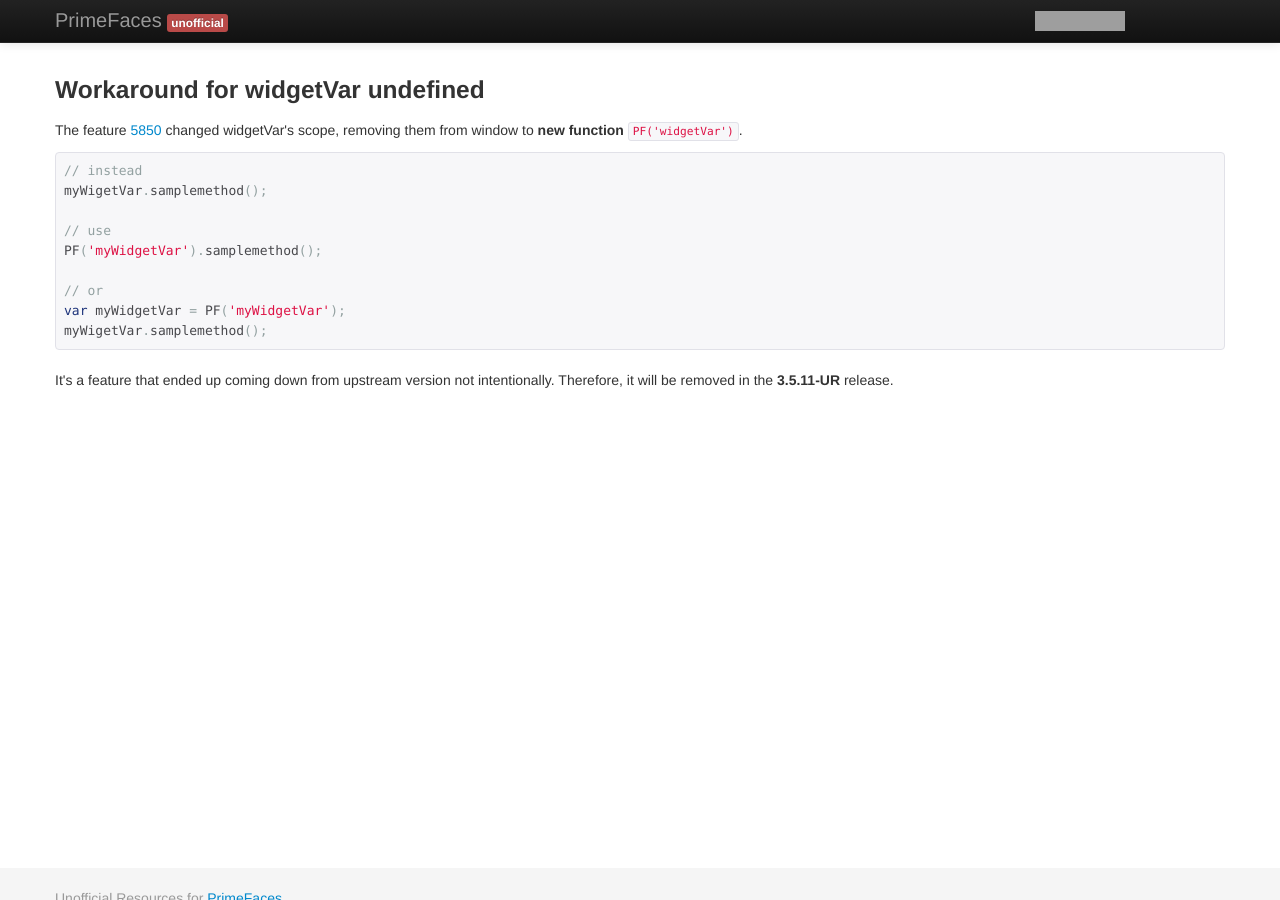
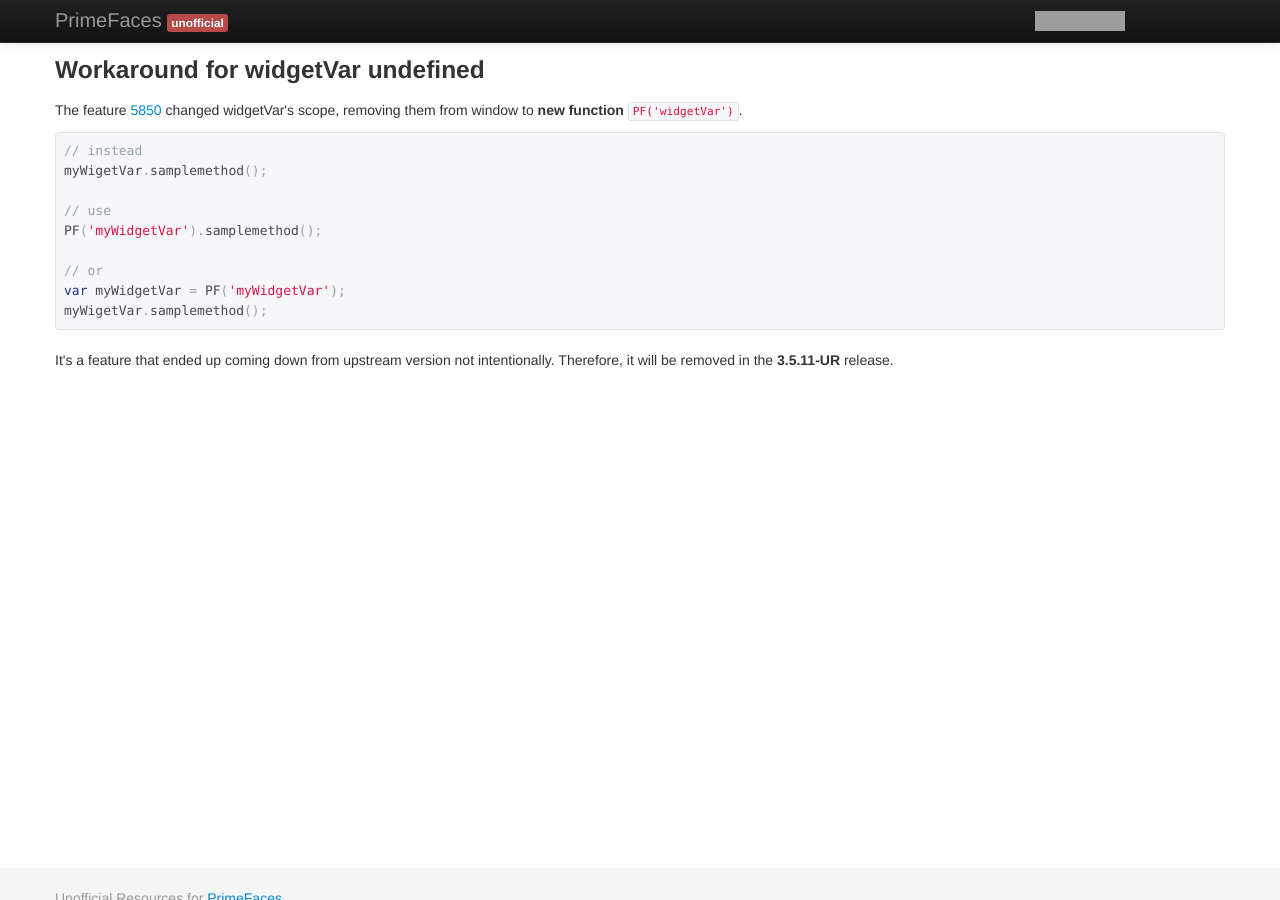
Before and after one commit to unofaces/unofficial-primefaces, a Jekyll site: the page built from widgetvar-workaround.html, in a window 1280 px wide and 900 px high. Built offline with Jekyll 4.4.1, drawn with Linux system fonts in a browser that asks for light colours; grey boxes are pictures that could not be loaded.

Commit message:
Adjusted unnecessary space on top from small displays.

```diff
--- a/assets/css/site.css
+++ b/assets/css/site.css
@@ -42,8 +42,15 @@
 /* Not required for template or sticky footer method. */
 
 #wrap > .container {
-  padding-top: 60px;
+  padding-top: 40px;
 }
+
+@media (max-width: 979px) {
+  #wrap > .container {
+    padding-top: 0px;
+  }
+}
+
 .container .credit {
   margin: 20px 0;
 }
```
